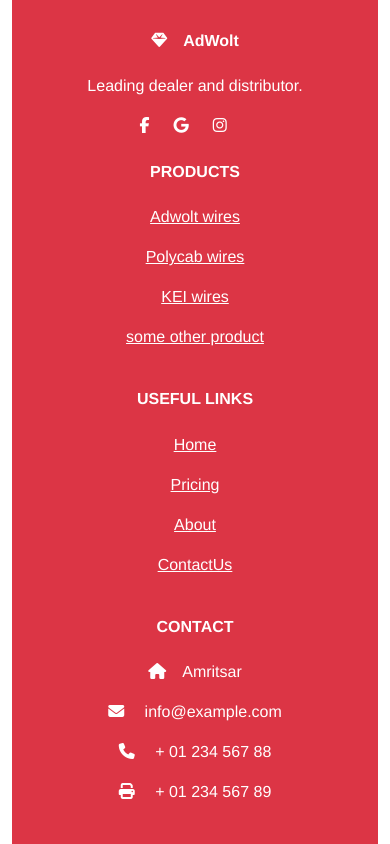
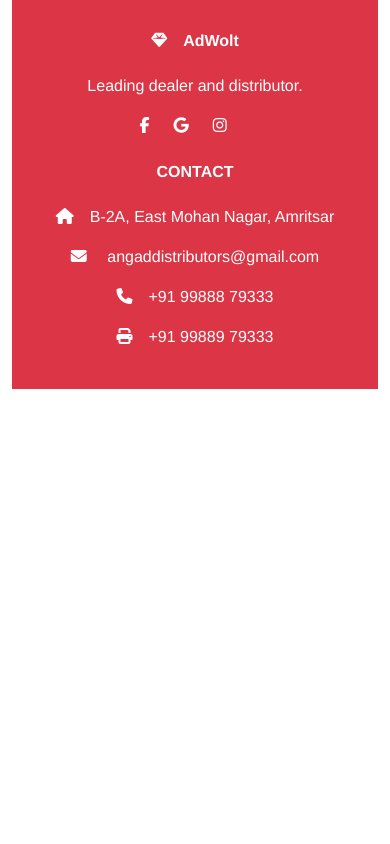
Before and after one commit to bhupinder48/bhupinder48.github.io, a Vue app in the folder adwolt/: page / in a window 390 px wide. Shown: the part 4388-5232 px from the top of the page. After the commit the page ends 4777 px from the top, so only its background shows below. Built offline with nearby package versions, Linux system fonts and the light colour scheme.

Commit message:
Add content in footer

```diff
--- a/adwolt/src/components/FooterComponent.vue
+++ b/adwolt/src/components/FooterComponent.vue
@@ -21,7 +21,9 @@
               </a>
             </div>
           </div>
-          <div class="col-md-2 col-lg-2 col-xl-2 mx-auto mb-4">
+          <div
+            class="col-md-2 col-lg-2 col-xl-2 mx-auto mb-4 d-none d-lg-block"
+          >
             <h6 class="text-uppercase fw-bold mb-4">Products</h6>
             <p>
               <a href="#!" class="text-reset">Adwolt wires</a>
@@ -36,7 +38,9 @@
               <a href="#!" class="text-reset">some other product</a>
             </p>
           </div>
-          <div class="col-md-3 col-lg-2 col-xl-2 mx-auto mb-4">
+          <div
+            class="col-md-3 col-lg-2 col-xl-2 mx-auto mb-4 d-none d-lg-block"
+          >
             <h6 class="text-uppercase fw-bold mb-4">Useful links</h6>
             <p>
               <a href="/" class="text-reset">Home</a>
@@ -53,13 +57,15 @@
           </div>
           <div class="col-md-4 col-lg-3 col-xl-3 mx-auto mb-md-0 mb-4">
             <h6 class="text-uppercase fw-bold mb-4">Contact</h6>
-            <p><i class="fas fa-home me-3"></i>Amritsar</p>
+            <p>
+              <i class="fas fa-home me-3"></i>B-2A, East Mohan Nagar, Amritsar
+            </p>
             <p>
               <i class="fas fa-envelope me-3"></i>
-              info@example.com
+              angaddistributors@gmail.com
             </p>
-            <p><i class="fas fa-phone me-3"></i> + 01 234 567 88</p>
-            <p><i class="fas fa-print me-3"></i> + 01 234 567 89</p>
+            <p><i class="fas fa-phone me-3"></i>+91 99888 79333</p>
+            <p><i class="fas fa-print me-3"></i>+91 99889 79333</p>
           </div>
         </div>
       </div>
```
